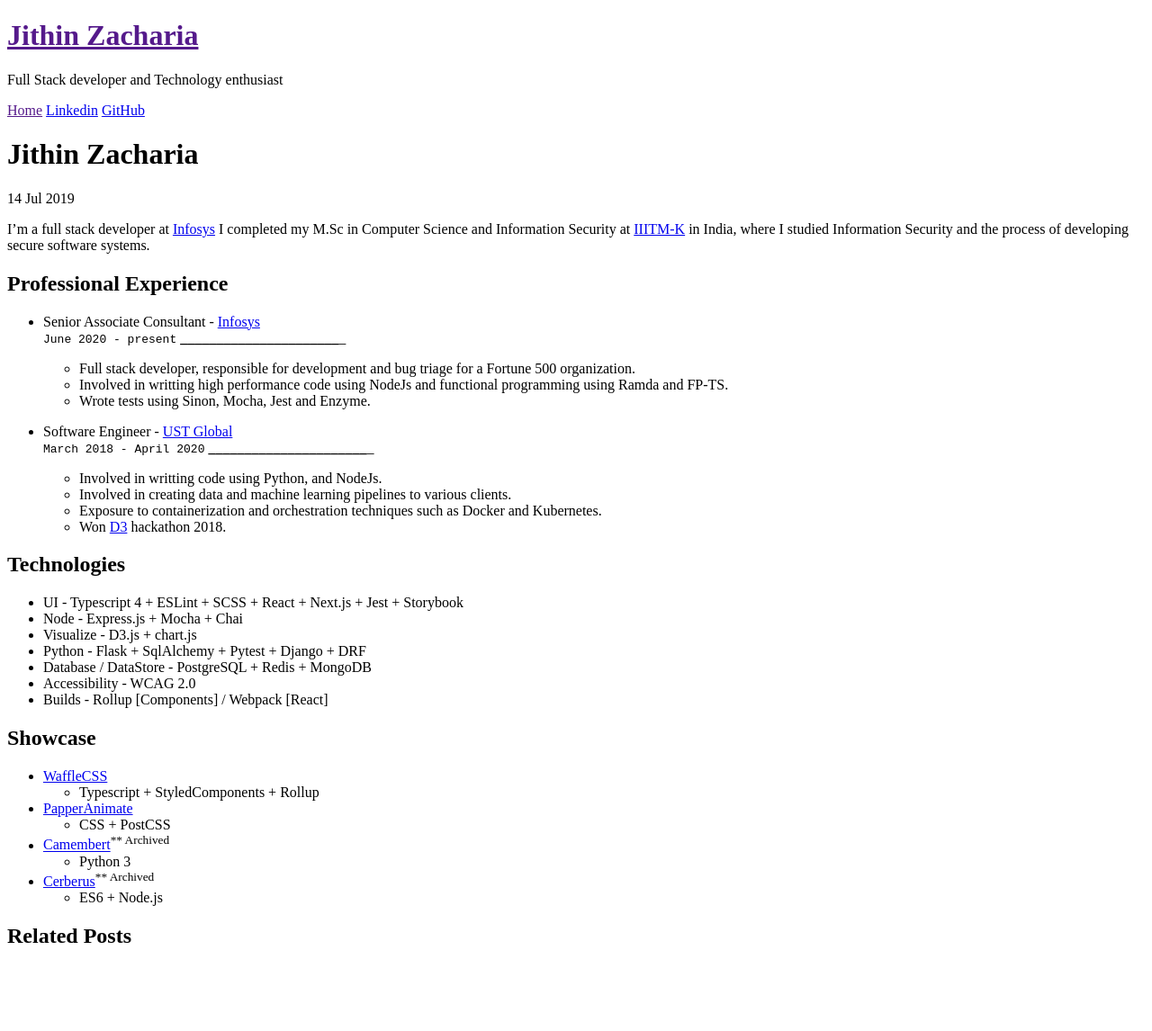
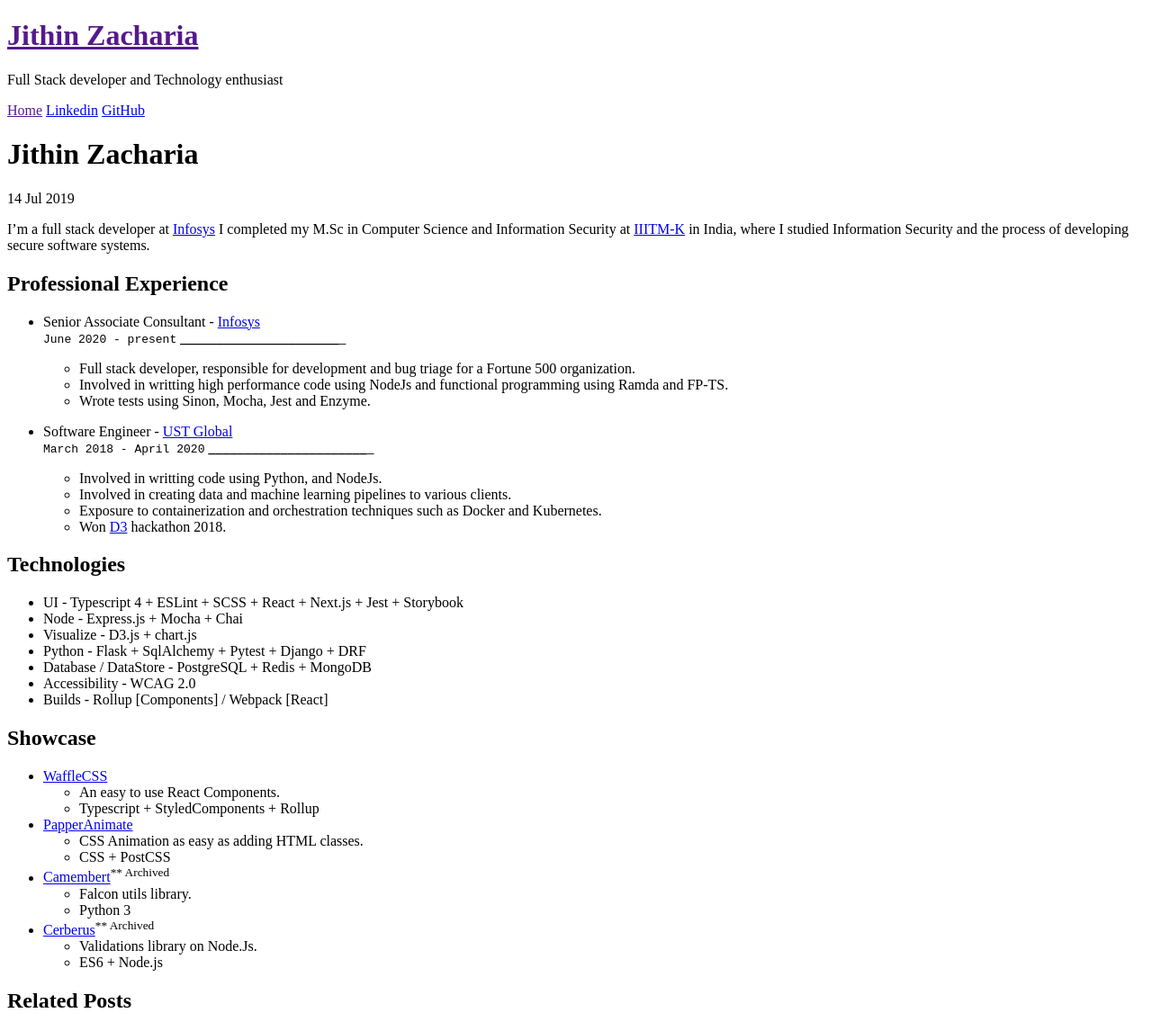
Before and after one commit to Jithinqw/jithinqw.github.io, a Jekyll site: the page built from _posts/2019-7-14-content.md, in a window 1280 px wide. Shown: the whole page at 90% size. Built offline with Jekyll 4.4.1, drawn with Linux system fonts in a browser that asks for light colours; Markdown is read by kramdown in place of the engine named in the settings; before the commit the page ends 1074 px from its top, so only the background shows below that.

Commit message:
Update post

```diff
--- a/_posts/2019-7-14-content.md
+++ b/_posts/2019-7-14-content.md
@@ -37,10 +37,14 @@ I’m a full stack developer at <a href="https://www.infosys.com/">Infosys</a> I
 ## Showcase
 
 - [WaffleCSS](https://wafflecss-jithinqw.vercel.app/)
+    - An easy to use React Components.
     - Typescript + StyledComponents + Rollup
 - [PapperAnimate](https://idyllic-cendol-aabe1b.netlify.app/)
+    - CSS Animation as easy as adding HTML classes.
     - CSS + PostCSS
 - [Camembert](https://github.com/Jithinqw/Camembert)<sup>** Archived</sup>
+    - Falcon utils library.
     - Python 3
 - [Cerberus](https://github.com/Jithinqw/Cerberus)<sup>** Archived</sup>
+    - Validations library on Node.Js.
     - ES6 + Node.js
```
